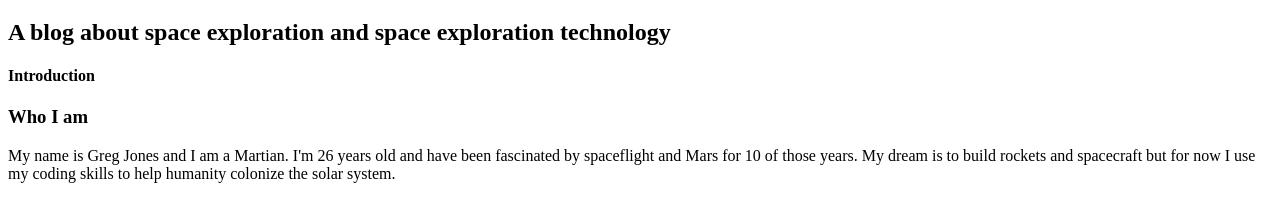
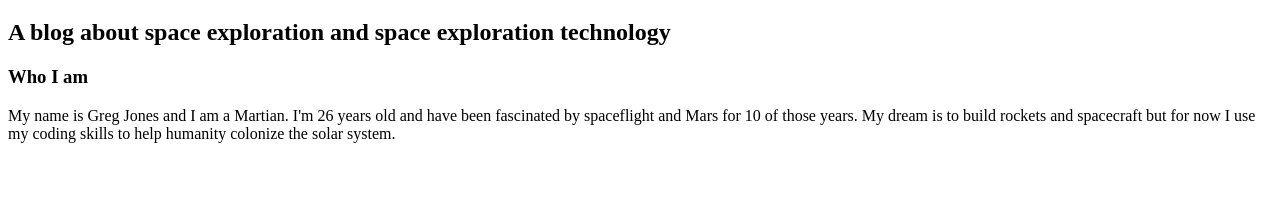
Before and after one commit to AdAres4/Blog, a plain HTML site: page blogmainpage.html in a window 1280 px wide. Shown: the part 291-512 px from the top of the page. Drawn offline with Linux system fonts and the light colour scheme.

Commit message:
removed introduction heading

```diff
--- a/blogmainpage.html
+++ b/blogmainpage.html
@@ -13,9 +13,6 @@
   <h2>
     A blog about space exploration and space exploration technology
   </h2>
-  <h4>
-    Introduction
-  </h4>
   <h3>
     Who I am
   </h3>
```
